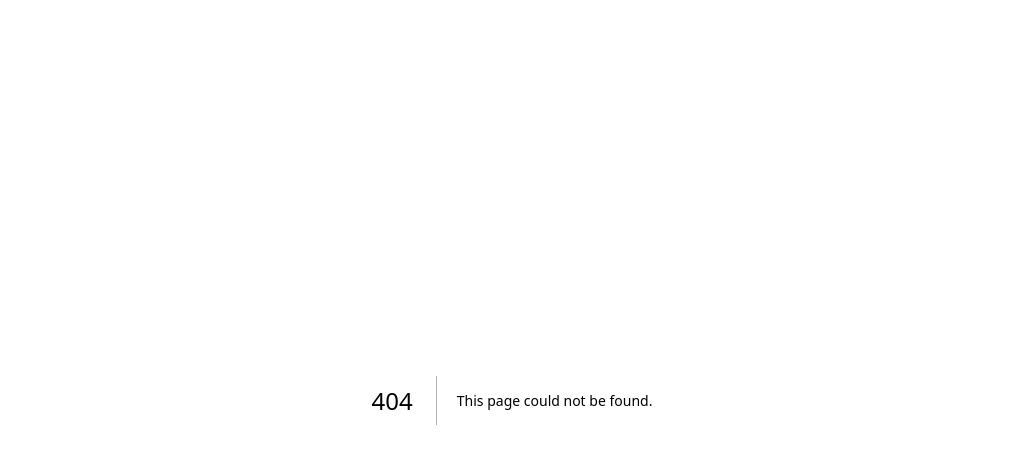
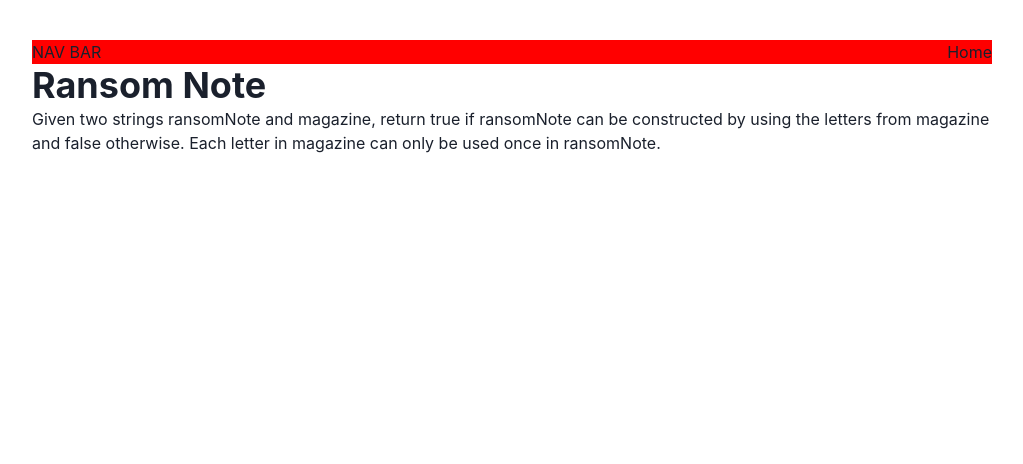
Before and after one commit to William-Schutte/leet-code-workbook, a Next.js app: page /problems/ransomNote in a window 1280 px wide. Before the commit this address had no page. Shown: the top 464 px of the page, without its empty margins (128-1151 px from the left). Built offline with nearby package versions, Linux system fonts and the light colour scheme.

Commit message:
problem: Ransom Node

```diff
--- /dev/null
+++ b/pages/problems/ransomNote/index.tsx
@@ -0,0 +1,15 @@
+import { Heading, Text } from "@chakra-ui/react";
+import Layout from "../../layout";
+
+export default function RansomNote() {
+  return (
+    <Layout>
+      <Heading>Ransom Note</Heading>
+      <Text>
+        Given two strings ransomNote and magazine, return true if ransomNote can
+        be constructed by using the letters from magazine and false otherwise.
+        Each letter in magazine can only be used once in ransomNote.
+      </Text>
+    </Layout>
+  );
+}
```
Also changed, not shown: pages/problems/ransomNote/work.js (added, +25 -0 lines).
